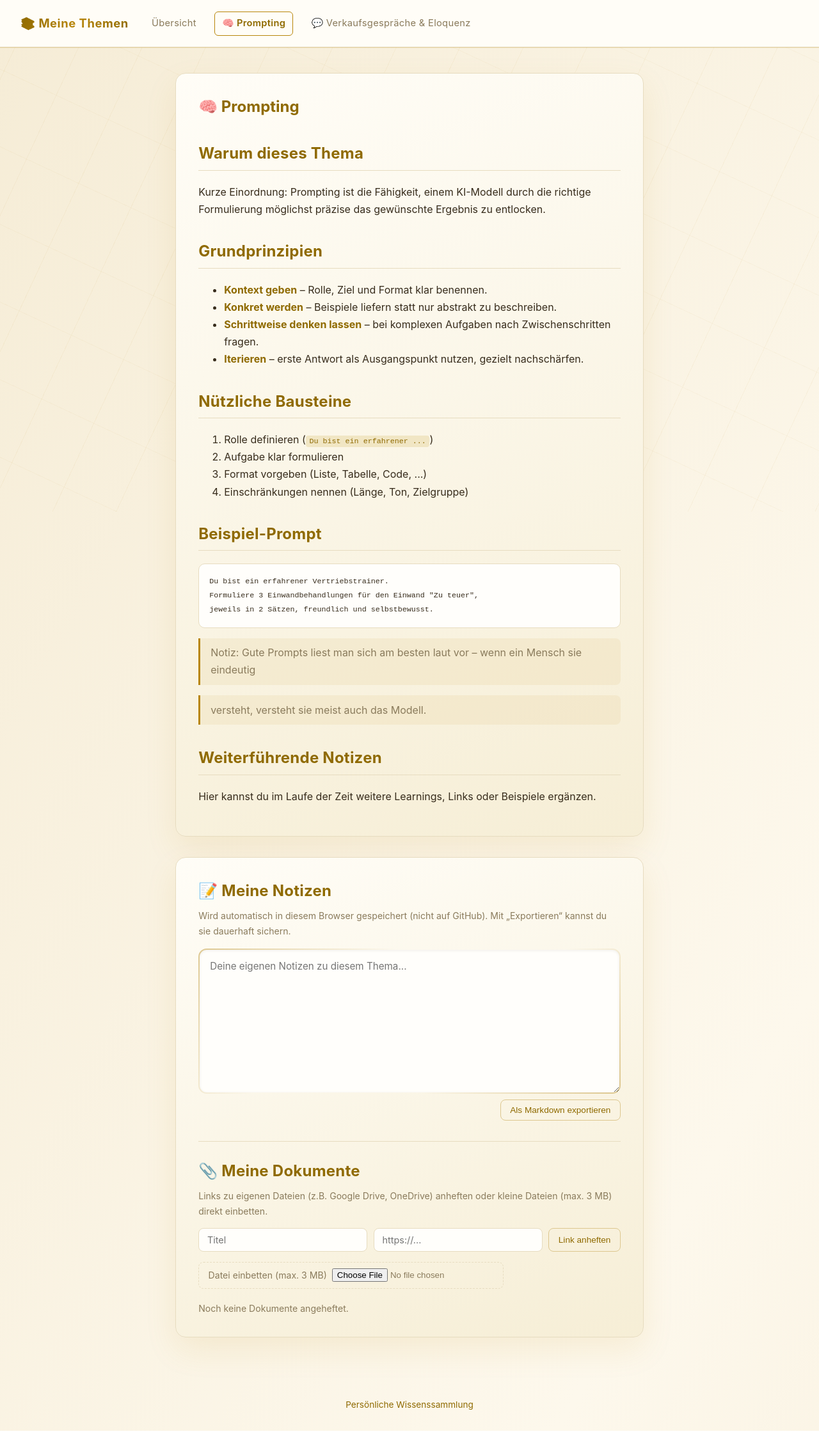
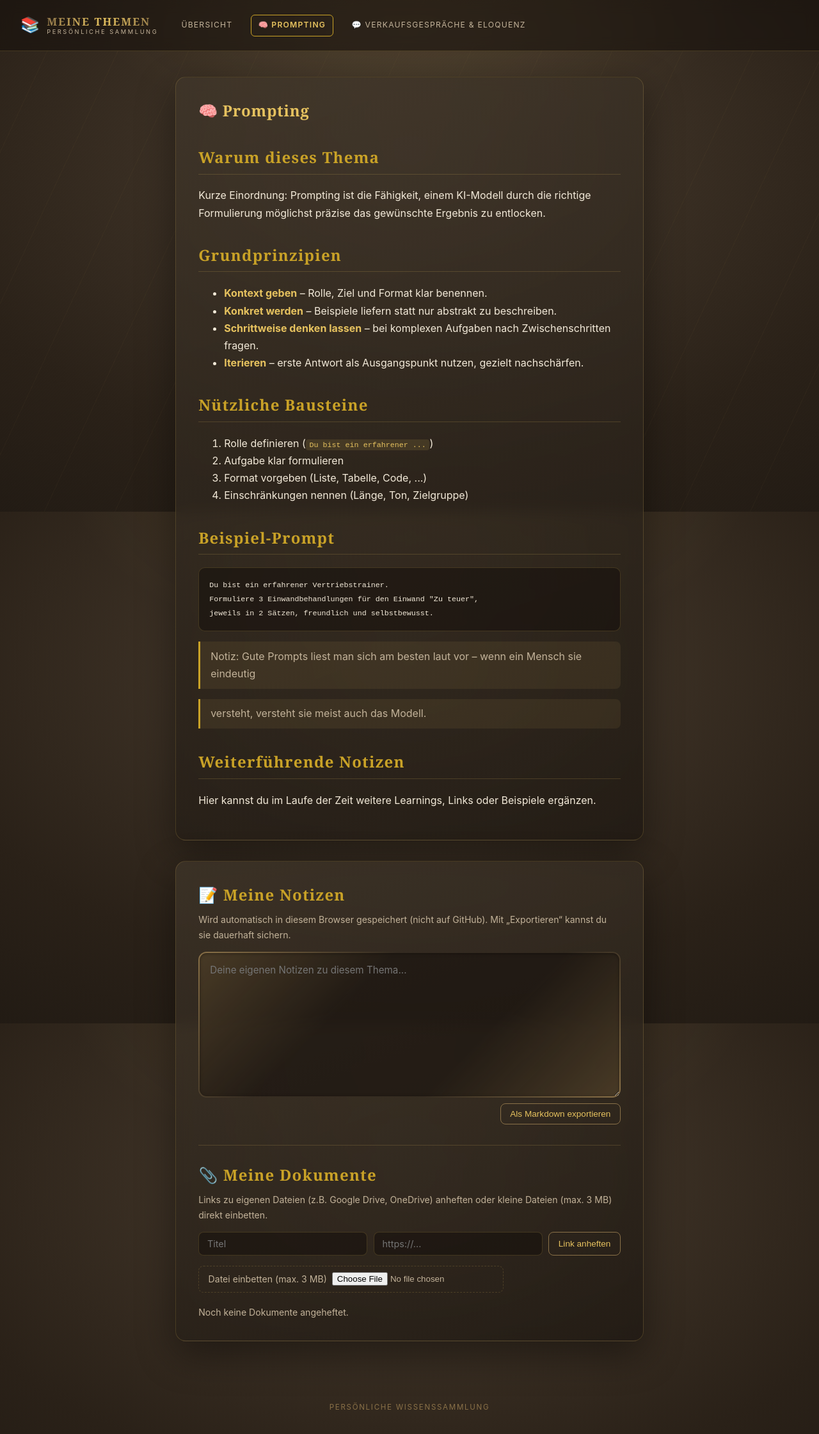
Before and after one commit to Ai6beni/dashboard, a plain HTML site: page docs/prompting.html in a window 1280 px wide. Shown: the whole page at 64% size. Drawn offline with Linux system fonts and the light colour scheme.

Commit message:
Redesign: dark mocha-gold luxury theme inspired by boutique hotel sites
Replaces the beige-gold theme with a moodier warm mocha/taupe palette, glass-like frosted panels (backdrop-filter blur over a textured, slowly drifting radial-gradient background with subtle grain), a serif two-line logo lockup, and uppercase tracked navigation — evoking a premium hospitality site aesthetic without using any actual photography (CSS-only texture, no copyright concerns).

```diff
--- a/docs/assets/style.css
+++ b/docs/assets/style.css
@@ -1,14 +1,15 @@
 :root {
-  --bg: #faf5e9;
-  --surface: #fffdf7;
-  --surface-hover: #fbf1de;
-  --surface-sunken: #fffefb;
-  --text: #372c1c;
-  --muted: #8a7b5c;
-  --gold: #b8860b;
-  --gold-bright: #8f6a00;
-  --gold-dim: #ddc78f;
-  --border: #e7dcc0;
+  --text: #f3ead9;
+  --muted: #c3b39a;
+  --gold: #c9a227;
+  --gold-bright: #e6c25f;
+  --gold-dim: #8a7148;
+  --border: rgba(230, 194, 95, 0.18);
+  --panel-a: rgba(64, 54, 42, 0.72);
+  --panel-b: rgba(30, 24, 18, 0.74);
+  --panel-hover-a: rgba(78, 66, 51, 0.78);
+  --sunken: rgba(20, 16, 12, 0.55);
+  --serif: Georgia, "Iowan Old Style", "Times New Roman", serif;
 }
 
 * { box-sizing: border-box; }
@@ -19,9 +20,12 @@ body {
   color: var(--text);
   line-height: 1.7;
   position: relative;
-  background: linear-gradient(120deg, #faf5e9, #f4ead2, #fdf8ec, #f1e4c8);
-  background-size: 300% 300%;
-  animation: bg-drift 26s ease infinite;
+  background:
+    radial-gradient(ellipse 900px 500px at 50% -8%, rgba(230, 194, 95, 0.10), transparent 60%),
+    radial-gradient(ellipse 1400px 900px at 50% 30%, #4a3d2f 0%, #2a2118 55%, #1a1510 100%);
+  background-attachment: fixed;
+  background-size: 100% 100%, 140% 140%;
+  animation: glow-drift 36s ease-in-out infinite;
 }
 
 body::before {
@@ -30,17 +34,29 @@ body::before {
   inset: 0;
   z-index: -1;
   pointer-events: none;
+  opacity: 0.5;
   background-image:
-    repeating-linear-gradient(115deg, rgba(184, 134, 11, 0.05) 0px, rgba(184, 134, 11, 0.05) 1px, transparent 1px, transparent 90px),
-    repeating-linear-gradient(25deg, rgba(184, 134, 11, 0.04) 0px, rgba(184, 134, 11, 0.04) 1px, transparent 1px, transparent 110px);
-  background-size: 260% 260%;
-  animation: lines-drift 55s linear infinite;
+    repeating-radial-gradient(circle at 0 0, rgba(255, 255, 255, 0.022) 0, rgba(255, 255, 255, 0.022) 1px, transparent 1px, transparent 3px);
+  background-size: 5px 5px;
+  mix-blend-mode: overlay;
 }
 
-@keyframes bg-drift {
-  0% { background-position: 0% 50%; }
-  50% { background-position: 100% 50%; }
-  100% { background-position: 0% 50%; }
+body::after {
+  content: "";
+  position: fixed;
+  inset: 0;
+  z-index: -1;
+  pointer-events: none;
+  background-image:
+    repeating-linear-gradient(115deg, rgba(230, 194, 95, 0.035) 0px, rgba(230, 194, 95, 0.035) 1px, transparent 1px, transparent 100px);
+  background-size: 260% 260%;
+  animation: lines-drift 60s linear infinite;
+}
+
+@keyframes glow-drift {
+  0% { background-position: 50% 0%, 40% 30%; }
+  50% { background-position: 50% 10%, 60% 40%; }
+  100% { background-position: 50% 0%, 40% 30%; }
 }
 
 @keyframes lines-drift {
@@ -50,7 +66,7 @@ body::before {
 
 @media (prefers-reduced-motion: reduce) {
   body,
-  body::before {
+  body::after {
     animation: none;
   }
 }
@@ -60,24 +76,50 @@ body::before {
   flex-wrap: wrap;
   align-items: center;
   gap: 1rem 1.5rem;
-  padding: 1.1rem 2rem;
-  background: var(--surface);
+  padding: 1.2rem 2rem;
+  background: rgba(20, 16, 12, 0.55);
+  backdrop-filter: blur(10px);
+  -webkit-backdrop-filter: blur(10px);
   border-bottom: 1px solid var(--border);
-  box-shadow: 0 1px 0 rgba(184, 134, 11, 0.25);
   position: sticky;
   top: 0;
   z-index: 10;
 }
 
 .brand {
+  display: inline-flex;
+  align-items: center;
+  gap: 0.7rem;
+  text-decoration: none;
+}
+
+.brand-emoji {
+  font-size: 1.5rem;
+}
+
+.brand-lockup {
+  display: flex;
+  flex-direction: column;
+  line-height: 1.25;
+}
+
+.brand-title {
+  font-family: var(--serif);
   font-weight: 700;
-  font-size: 1.15rem;
-  letter-spacing: 0.03em;
-  background: linear-gradient(120deg, var(--gold-bright), var(--gold), var(--gold-bright));
+  font-size: 1.05rem;
+  letter-spacing: 0.12em;
+  text-transform: uppercase;
+  background: linear-gradient(120deg, var(--gold-dim), var(--gold-bright), var(--gold-dim));
   -webkit-background-clip: text;
   background-clip: text;
   color: transparent;
-  text-decoration: none;
+}
+
+.brand-sub {
+  font-size: 0.58rem;
+  letter-spacing: 0.28em;
+  text-transform: uppercase;
+  color: var(--muted);
 }
 
 .topnav {
@@ -91,8 +133,9 @@ body::before {
   text-decoration: none;
   padding: 0.35rem 0.7rem;
   border-radius: 6px;
-  font-size: 0.92rem;
-  letter-spacing: 0.02em;
+  font-size: 0.76rem;
+  letter-spacing: 0.1em;
+  text-transform: uppercase;
   border: 1px solid transparent;
   transition: color 0.15s ease, border-color 0.15s ease;
 }
@@ -117,8 +160,9 @@ main {
 
 .intro h1 {
   margin-bottom: 0.3rem;
+  font-family: var(--serif);
+  letter-spacing: 0.04em;
   color: var(--gold-bright);
-  letter-spacing: 0.02em;
 }
 
 .intro p {
@@ -134,7 +178,9 @@ main {
 
 .card {
   display: block;
-  background: linear-gradient(160deg, var(--surface), #f6eed6);
+  background: linear-gradient(160deg, var(--panel-a), var(--panel-b));
+  backdrop-filter: blur(10px);
+  -webkit-backdrop-filter: blur(10px);
   border: 1px solid var(--border);
   border-radius: 14px;
   padding: 1.4rem;
@@ -145,20 +191,22 @@ main {
 
 .card:hover {
   transform: translateY(-3px);
-  box-shadow: 0 10px 28px rgba(184, 134, 11, 0.18);
+  box-shadow: 0 12px 30px rgba(0, 0, 0, 0.35);
   border-color: var(--gold);
-  background: linear-gradient(160deg, var(--surface-hover), #f6eed6);
+  background: linear-gradient(160deg, var(--panel-hover-a), var(--panel-b));
 }
 
 .card-emoji {
   font-size: 1.8rem;
   margin-bottom: 0.5rem;
-  filter: drop-shadow(0 0 4px rgba(184, 134, 11, 0.2));
+  filter: drop-shadow(0 0 6px rgba(230, 194, 95, 0.25));
 }
 
 .card h2 {
   margin: 0 0 0.4rem;
-  font-size: 1.15rem;
+  font-family: var(--serif);
+  font-size: 1.1rem;
+  letter-spacing: 0.02em;
   color: var(--gold-bright);
 }
 
@@ -170,6 +218,7 @@ main {
 
 .card-add {
   background: transparent;
+  backdrop-filter: none;
   border: 1px dashed var(--gold-dim);
   display: flex;
   flex-direction: column;
@@ -210,7 +259,7 @@ main {
 }
 
 .add-topic-form input {
-  background: var(--surface-sunken);
+  background: var(--sunken);
   border: 1px solid var(--border);
   border-radius: 8px;
   padding: 0.5rem 0.7rem;
@@ -257,7 +306,7 @@ main {
 
 .emoji-picker-toggle {
   flex-shrink: 0;
-  background: var(--surface-sunken);
+  background: var(--sunken);
   border: 1px solid var(--border);
   border-radius: 8px;
   font-size: 1rem;
@@ -278,12 +327,12 @@ main {
   z-index: 20;
   grid-template-columns: repeat(8, 1fr);
   gap: 0.2rem;
-  background: var(--surface);
+  background: #241d16;
   border: 1px solid var(--gold-dim);
   border-radius: 10px;
   padding: 0.6rem;
   width: 264px;
-  box-shadow: 0 14px 34px rgba(55, 44, 28, 0.18);
+  box-shadow: 0 14px 34px rgba(0, 0, 0, 0.45);
 }
 
 .emoji-picker-popup.open {
@@ -301,19 +350,23 @@ main {
 }
 
 .emoji-picker-popup button:hover {
-  background: var(--gold-dim);
+  background: rgba(230, 194, 95, 0.18);
 }
 
 .topic-page {
-  background: linear-gradient(160deg, var(--surface), #f6eed6);
+  background: linear-gradient(160deg, var(--panel-a), var(--panel-b));
+  backdrop-filter: blur(10px);
+  -webkit-backdrop-filter: blur(10px);
   border: 1px solid var(--border);
   border-radius: 16px;
   padding: 2rem 2.2rem;
-  box-shadow: 0 20px 50px rgba(184, 134, 11, 0.1);
+  box-shadow: 0 20px 60px rgba(0, 0, 0, 0.4);
 }
 
 .topic-page h1 {
   margin-top: 0;
+  font-family: var(--serif);
+  letter-spacing: 0.03em;
   color: var(--gold-bright);
 }
 
@@ -330,7 +383,7 @@ main {
 
 .topic-delete:hover {
   border-color: #b8452e;
-  color: #b8452e;
+  color: #e0715a;
 }
 
 .topic-export {
@@ -353,10 +406,11 @@ main {
 
 .topic-page h2 {
   margin-top: 2rem;
-  color: var(--gold-bright);
+  font-family: var(--serif);
+  letter-spacing: 0.05em;
+  color: var(--gold);
   border-bottom: 1px solid var(--border);
   padding-bottom: 0.3rem;
-  letter-spacing: 0.01em;
 }
 
 .topic-page strong {
@@ -364,11 +418,11 @@ main {
 }
 
 .topic-page a {
-  color: var(--gold-bright);
+  color: var(--gold);
 }
 
 .topic-page code {
-  background: #f1e6c4;
+  background: rgba(230, 194, 95, 0.12);
   color: var(--gold-bright);
   padding: 0.1rem 0.35rem;
   border-radius: 4px;
@@ -376,7 +430,7 @@ main {
 }
 
 .topic-page pre {
-  background: var(--surface-sunken);
+  background: var(--sunken);
   border: 1px solid var(--border);
   padding: 1rem;
   border-radius: 10px;
@@ -393,7 +447,7 @@ main {
   margin: 1rem 0;
   padding: 0.6rem 1rem;
   border-left: 3px solid var(--gold);
-  background: rgba(184, 134, 11, 0.07);
+  background: rgba(230, 194, 95, 0.08);
   border-radius: 0 8px 8px 0;
 }
 
@@ -404,24 +458,29 @@ main {
 
 .site-footer {
   text-align: center;
-  color: var(--gold-bright);
-  font-size: 0.85rem;
-  padding: 1rem;
+  color: var(--gold-dim);
+  font-size: 0.72rem;
+  letter-spacing: 0.15em;
+  text-transform: uppercase;
+  padding: 1.2rem;
 }
 
 .notebook {
   margin-top: 2rem;
-  background: linear-gradient(160deg, var(--surface), #f6eed6);
+  background: linear-gradient(160deg, var(--panel-a), var(--panel-b));
+  backdrop-filter: blur(10px);
+  -webkit-backdrop-filter: blur(10px);
   border: 1px solid var(--border);
   border-radius: 16px;
   padding: 2rem 2.2rem;
-  box-shadow: 0 20px 50px rgba(184, 134, 11, 0.1);
+  box-shadow: 0 20px 60px rgba(0, 0, 0, 0.4);
 }
 
 .notebook-heading {
   margin: 0 0 0.4rem;
-  color: var(--gold-bright);
-  letter-spacing: 0.01em;
+  font-family: var(--serif);
+  letter-spacing: 0.05em;
+  color: var(--gold);
 }
 
 .notebook-heading:not(:first-child) {
@@ -440,12 +499,12 @@ main {
   position: relative;
   border-radius: 13px;
   padding: 2px;
-  background: linear-gradient(135deg, var(--gold-dim), rgba(221, 199, 143, 0) 35%, rgba(221, 199, 143, 0) 65%, var(--gold-dim));
+  background: linear-gradient(135deg, var(--gold-dim), rgba(138, 113, 72, 0) 35%, rgba(138, 113, 72, 0) 65%, var(--gold-dim));
   transition: box-shadow 0.25s ease, transform 0.25s ease;
 }
 
 .notes-paper:focus-within {
-  box-shadow: 0 0 0 4px rgba(184, 134, 11, 0.12), 0 16px 34px rgba(184, 134, 11, 0.14);
+  box-shadow: 0 0 0 4px rgba(230, 194, 95, 0.12), 0 16px 34px rgba(0, 0, 0, 0.3);
   transform: translateY(-1px);
 }
 
@@ -453,7 +512,7 @@ main {
   display: block;
   width: 100%;
   resize: vertical;
-  background: var(--surface-sunken);
+  background: var(--sunken);
   border: none;
   border-radius: 11px;
   padding: 0.9rem 1rem;
@@ -461,7 +520,7 @@ main {
   font-family: inherit;
   font-size: 0.95rem;
   line-height: 1.6;
-  box-shadow: inset 0 1px 4px rgba(55, 44, 28, 0.08);
+  box-shadow: inset 0 1px 5px rgba(0, 0, 0, 0.35);
 }
 
 .notes-editor:focus {
@@ -508,7 +567,7 @@ main {
 
 .attach-link-form input {
   flex: 1 1 160px;
-  background: var(--surface-sunken);
+  background: var(--sunken);
   border: 1px solid var(--border);
   border-radius: 8px;
   padding: 0.55rem 0.8rem;
@@ -566,7 +625,9 @@ main {
   flex-direction: column;
   align-items: flex-start;
   gap: 0.7rem;
-  background: linear-gradient(160deg, var(--surface), #f6eed6);
+  background: linear-gradient(160deg, var(--panel-a), var(--panel-b));
+  backdrop-filter: blur(10px);
+  -webkit-backdrop-filter: blur(10px);
   border: 1px solid var(--border);
   border-radius: 12px;
   padding: 1rem 1rem 0.9rem;
@@ -575,7 +636,7 @@ main {
 
 .attachment-item:hover {
   transform: translateY(-3px);
-  box-shadow: 0 10px 26px rgba(184, 134, 11, 0.16);
+  box-shadow: 0 10px 26px rgba(0, 0, 0, 0.35);
   border-color: var(--gold-dim);
 }
 
@@ -586,7 +647,7 @@ main {
   align-items: center;
   justify-content: center;
   font-size: 1.25rem;
-  background: var(--surface-sunken);
+  background: var(--sunken);
   border: 1px solid var(--gold-dim);
   border-radius: 50%;
 }
@@ -647,7 +708,7 @@ main {
 
 .attachment-remove:hover {
   border-color: #b8452e;
-  color: #b8452e;
+  color: #e0715a;
 }
 
 .widget-toggles {
@@ -692,7 +753,7 @@ main {
 
 .checklist-form .checklist-input {
   flex: 1 1 200px;
-  background: var(--surface-sunken);
+  background: var(--sunken);
   border: 1px solid var(--border);
   border-radius: 8px;
   padding: 0.55rem 0.8rem;
@@ -731,7 +792,7 @@ main {
   display: flex;
   align-items: center;
   gap: 0.7rem;
-  background: var(--surface-sunken);
+  background: var(--sunken);
   border: 1px solid var(--border);
   border-radius: 8px;
   padding: 0.6rem 0.9rem;
@@ -777,7 +838,7 @@ main {
 }
 
 .checklist-remove:hover {
-  color: #b8452e;
+  color: #e0715a;
 }
 
 /* --- Linkliste --- */
@@ -790,7 +851,7 @@ main {
 
 .linklist-form input {
   flex: 1 1 160px;
-  background: var(--surface-sunken);
+  background: var(--sunken);
   border: 1px solid var(--border);
   border-radius: 8px;
   padding: 0.55rem 0.8rem;
@@ -830,7 +891,9 @@ main {
   display: flex;
   align-items: center;
   gap: 0.8rem;
-  background: linear-gradient(160deg, var(--surface), #f6eed6);
+  background: linear-gradient(160deg, var(--panel-a), var(--panel-b));
+  backdrop-filter: blur(10px);
+  -webkit-backdrop-filter: blur(10px);
   border: 1px solid var(--border);
   border-radius: 12px;
   padding: 0.8rem 1rem;
@@ -839,7 +902,7 @@ main {
 
 .linklist-item:hover {
   transform: translateY(-3px);
-  box-shadow: 0 10px 26px rgba(184, 134, 11, 0.16);
+  box-shadow: 0 10px 26px rgba(0, 0, 0, 0.35);
   border-color: var(--gold-dim);
 }
 
@@ -848,7 +911,7 @@ main {
   height: 2.5rem;
   border-radius: 8px;
   object-fit: cover;
-  background: var(--surface-sunken);
+  background: var(--sunken);
   border: 1px solid var(--gold-dim);
   flex-shrink: 0;
 }
--- a/docs/prompting.html
+++ b/docs/prompting.html
@@ -8,7 +8,13 @@
 </head>
 <body>
 <header class="site-header">
-  <a class="brand" href="index.html">📚 Meine Themen</a>
+  <a class="brand" href="index.html">
+    <span class="brand-emoji">📚</span>
+    <span class="brand-lockup">
+      <span class="brand-title">Meine Themen</span>
+      <span class="brand-sub">Persönliche Sammlung</span>
+    </span>
+  </a>
   <nav class="topnav">
     <a href="index.html">Übersicht</a>
     <a href="prompting.html" class="active">🧠 Prompting</a>
```
Also changed, not shown: docs/index.html (+7 -1 lines), docs/topic.html (+7 -1 lines), docs/verkaufsgespraeche-eloquenz.html (+7 -1 lines), 1 other file.
